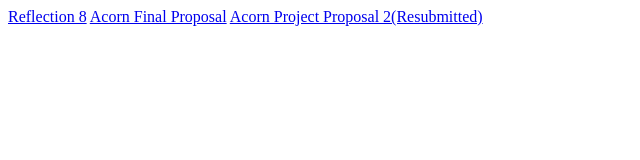
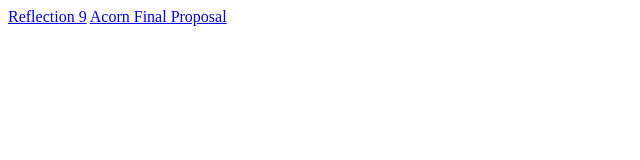
Before and after one commit to wesslygreen/CSE170, a plain HTML site: page index.html in a window 1280 px wide. Shown: the whole page, without its empty margins (0-640 px from the left). Drawn offline with Linux system fonts and the light colour scheme.

Commit message:
Update index.html

```diff
--- a/index.html
+++ b/index.html
@@ -1,9 +1,9 @@
 <html>
 
   <body>
-    <a href="./reflection8.docx"> Reflection 8</a>
+    <a href="./reflection9.docx"> Reflection 9</a>
      <a href="./acornfinalprop.docx"> Acorn Final Proposal</a>
-     <a href="./acornprojectproposal.docx"> Acorn Project Proposal 2(Resubmitted)</a>
+
 
 
   <body>
```
